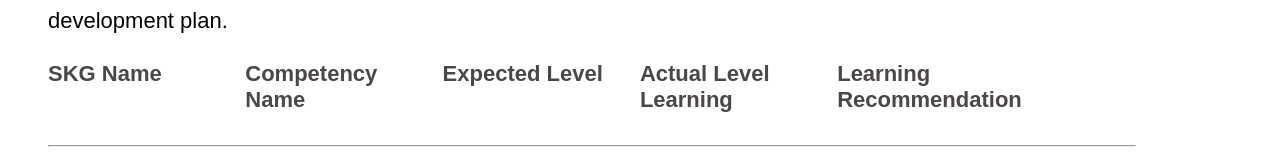
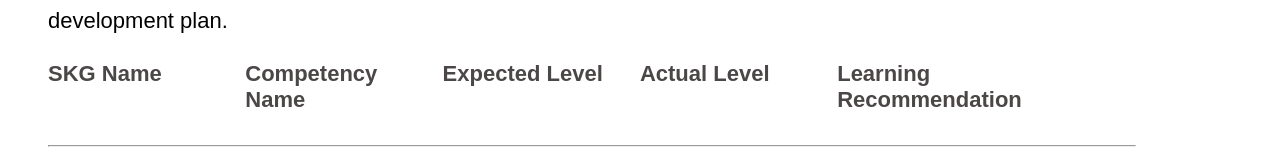
Before and after one commit to karthickr698/print-report, a React (Create React App) app: page / in a window 1280 px wide. Shown: the part 5119-5282 px from the top of the page. Built offline with nearby package versions, Linux system fonts and the light colour scheme.

Commit message:
learning page edited

```diff
--- a/src/Components/Home.js
+++ b/src/Components/Home.js
@@ -208,7 +208,7 @@ class PrintDatas extends React.Component {
                             <div>SKG  Name</div>
                             <div>Competency  Name</div>
                             <div>Expected  Level</div>
-                            <div>Actual  Level Learning</div>
+                            <div>Actual  Level</div>
                             <div>Learning Recommendation</div>
                         </div>
                         <hr />
```
